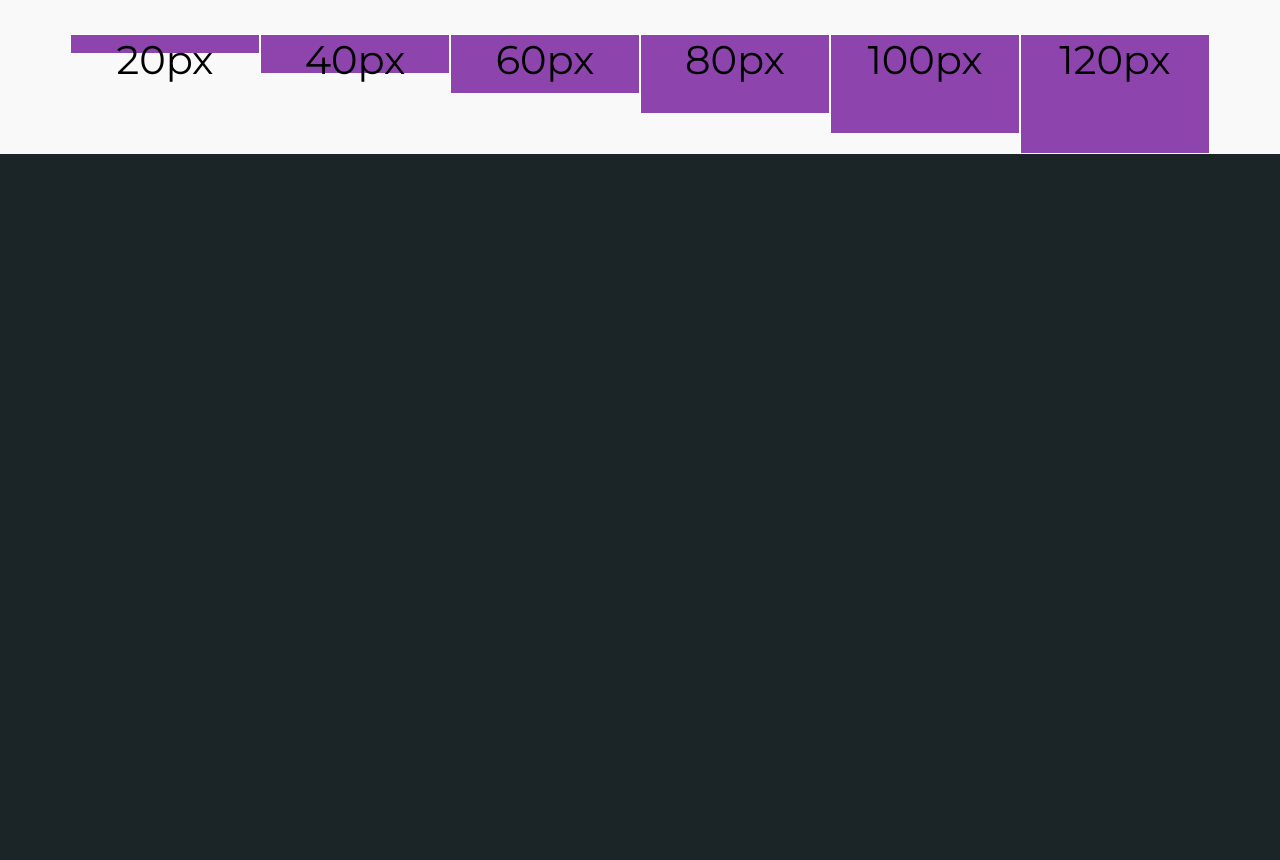
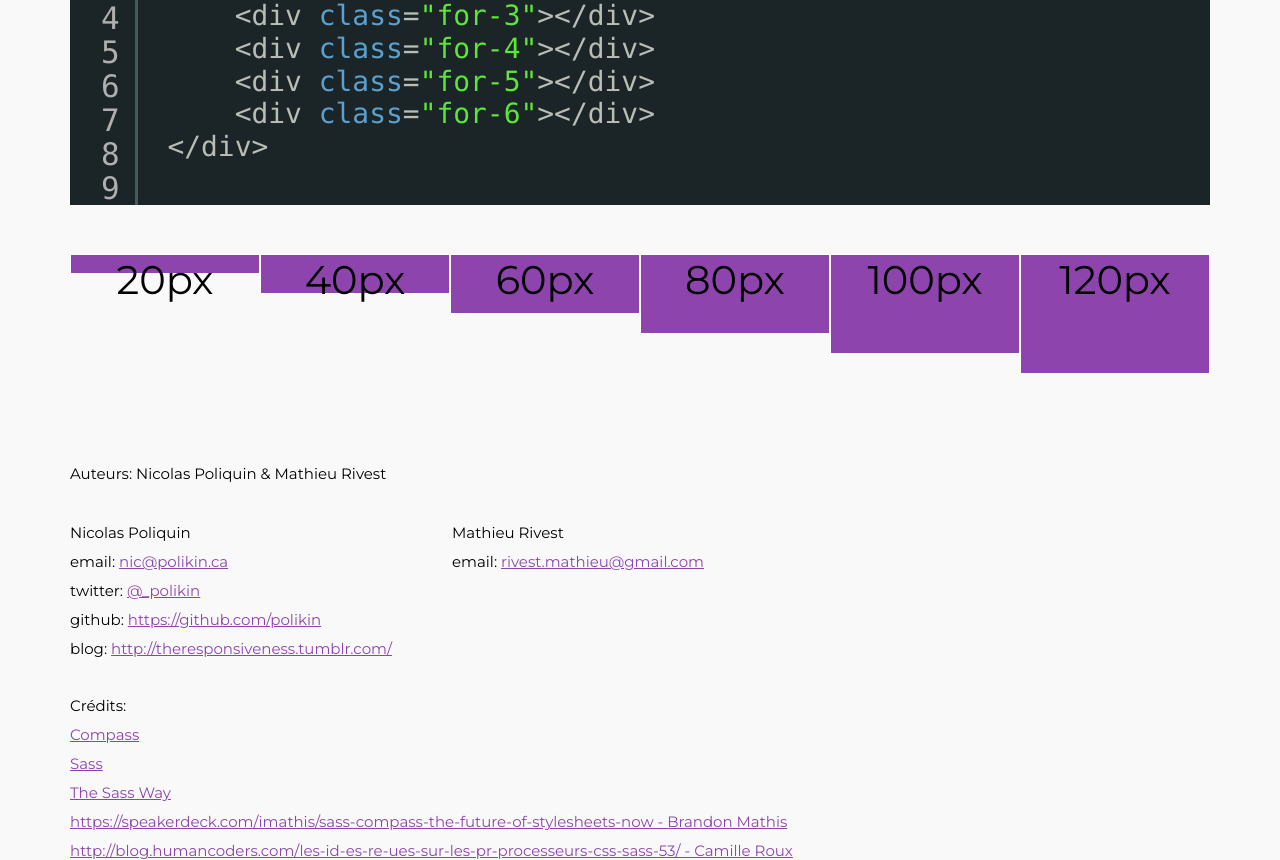
Before and after one commit to polikin/presentation, a PHP site: page / in a window 1280 px wide. Shown: the part 3500-4360 px from the top of the page. Before the commit the page ends 3654 px from the top, so only its background shows below. Run offline with PHP 8.4, Linux system fonts and the light colour scheme.

Commit message:
ajout credit + color manipulation

```diff
--- a/assets/styles/screen.css
+++ b/assets/styles/screen.css
@@ -716,6 +716,24 @@ h3 {
   opacity: 1;
 }
 
+@media -sass-debug-info{filename{font-family:file\:\/\/\/Users\/Locomotive\/Documents\/projets\/polikin\/projects\/presentation\/branches\/sass-compass\/assets\/styles\/src\/_sass-screen\.scss}line{font-family:\00003203}}
+.credits {
+  margin: 90px 0 0 0;
+  font-size: 15px;
+}
+@media -sass-debug-info{filename{font-family:file\:\/\/\/Users\/Locomotive\/Documents\/projets\/polikin\/projects\/presentation\/branches\/sass-compass\/assets\/styles\/src\/_sass-screen\.scss}line{font-family:\00003208}}
+.credits a {
+  color: #8e44ad;
+}
+@media -sass-debug-info{filename{font-family:file\:\/\/\/Users\/Locomotive\/Documents\/projets\/polikin\/projects\/presentation\/branches\/sass-compass\/assets\/styles\/src\/_sass-screen\.scss}line{font-family:\00003210}}
+.credits ul {
+  margin: 30px 60px 0 0;
+}
+@media -sass-debug-info{filename{font-family:file\:\/\/\/Users\/Locomotive\/Documents\/projets\/polikin\/projects\/presentation\/branches\/sass-compass\/assets\/styles\/src\/_sass-screen\.scss}line{font-family:\00003213}}
+.credits ul li {
+  margin: 10px 0 0 0;
+}
+
 /*****************/
 /**
 * @tags: examples
@@ -979,5 +997,28 @@ h3 {
   content: "120px";
 }
 
+/*****************/
+/**
+* @tags: color manipulation
+*/
+@media -sass-debug-info{filename{font-family:file\:\/\/\/Users\/Locomotive\/Documents\/projets\/polikin\/projects\/presentation\/branches\/sass-compass\/assets\/styles\/src\/_examples\.scss}line{font-family:\00003182}}
+.primary-lighten {
+  background: #aef4e6 !important;
+}
+
+@media -sass-debug-info{filename{font-family:file\:\/\/\/Users\/Locomotive\/Documents\/projets\/polikin\/projects\/presentation\/branches\/sass-compass\/assets\/styles\/src\/_examples\.scss}line{font-family:\00003184}}
+.secondary-darken {
+  background: #160a1b !important;
+}
+@media -sass-debug-info{filename{font-family:file\:\/\/\/Users\/Locomotive\/Documents\/projets\/polikin\/projects\/presentation\/branches\/sass-compass\/assets\/styles\/src\/_examples\.scss}line{font-family:\00003187}}
+.secondary-darken code {
+  color: white !important;
+}
+
+@media -sass-debug-info{filename{font-family:file\:\/\/\/Users\/Locomotive\/Documents\/projets\/polikin\/projects\/presentation\/branches\/sass-compass\/assets\/styles\/src\/_examples\.scss}line{font-family:\00003190}}
+.tertiary-complement {
+  background: #db7734 !important;
+}
+
 /* !!!! BACKUP !!!! */
 /* http://codepen.io/polikin_/pen/DbBhf */
--- a/assets/styles/src/_colors.scss
+++ b/assets/styles/src/_colors.scss
@@ -8,7 +8,7 @@ $primary:	#1abc9c; /* turquoise */
 
 $secondary:	#8E44AD; /* emerald */
 
-$tertiaire:	#3498db; /* peter river */
+$tertiary:	#3498db; /* peter river */
 
 $shadow:	#2c3e50; /* midnight blue */
 
--- a/assets/styles/src/_examples.scss
+++ b/assets/styles/src/_examples.scss
@@ -13,7 +13,7 @@
 .transition {
 	@include transition(0.3s);
 
-	&:hover { background: $tertiaire; };
+	&:hover { background: $tertiary; };
 }
 
 .transition-delay {
@@ -48,7 +48,7 @@
 
 .secondary { background: $secondary; }
 
-.tertiaire { background: $tertiaire; }
+.tertiaire { background: $tertiary; }
 
 .image-resize {
 	position:	relative;
@@ -109,7 +109,7 @@
 		background:	$secondary;
 
 		.mon-span {
-			background:	$tertiaire;
+			background:	$tertiary;
 		}
 	}
 }
@@ -139,7 +139,7 @@
 		}
 	}@else {
 		&:before {
-			color:	$tertiaire;
+			color:	$tertiary;
 			content: "$if == false, ce contenu s'affiche";
 		}
 	}
@@ -172,3 +172,19 @@
 		}
 	}
 }
+
+/*****************/
+
+/**
+* @tags: color manipulation
+*/
+
+.primary-lighten { background: lighten($primary, 40) !important; }
+
+.secondary-darken {
+	background : darken($secondary, 40) !important;
+
+	code { color: $white !important; }
+}
+
+.tertiary-complement { background: complement($tertiary) !important; }
--- a/assets/styles/src/_sass-screen.scss
+++ b/assets/styles/src/_sass-screen.scss
@@ -165,7 +165,7 @@ h3 {
 
 		&.secondary { background: $secondary;}
 
-		&.tertiaire { background: $tertiaire;}
+		&.tertiaire { background: $tertiary;}
 
 		code {
 
@@ -199,3 +199,17 @@ h3 {
 		}
 	}
 }
+
+.credits {
+	margin:	90px 0 0 0;
+
+	font-size: 15px;
+
+	a { color: $secondary;}
+
+	ul {
+		margin:	30px 60px 0 0;
+
+		li { margin: 10px 0 0 0;}
+	}
+}
--- a/assets/styles/src/_sass-var.scss
+++ b/assets/styles/src/_sass-var.scss
@@ -73,7 +73,7 @@
 		margin:		0;
 		padding:	0;
 
-		font-family:	$oxygen;
+		font-family:	$montserrat;
 	}
 
 	html {
@@ -196,7 +196,7 @@
 
 @import url(http://fonts.googleapis.com/css?family=Montserrat:400,700);
 
-$oxygen: 'Montserrat', sans-serif;
+$montserrat: 'Montserrat', sans-serif;
 
 /*****************/
 
--- a/assets/templates/home.php
+++ b/assets/templates/home.php
@@ -19,8 +19,23 @@
 		</div>
 
 		<div class="tertiaire">
-			<code>$tertiaire</code>
+			<code>$tertiary</code>
 			<code class="output">#3498db</code>
+		</div>
+
+		<div class="primary-lighten">
+			<code>background: lighten($primary, 40)</code>
+			<code class="output">#AEF4E6</code>
+		</div>
+
+		<div class="secondary-darken">
+			<code>background: darken($secondary, 40)</code>
+			<code class="output">#160A1B</code>
+		</div>
+
+		<div class="tertiary-complement">
+			<code>background: complement($tertiary)</code>
+			<code class="output">#DB7734</code>
 		</div>
 
 		<div class="border-radius">
@@ -140,7 +155,7 @@
 					}
 				}@else {
 					&:before {
-						color:	$tertiaire;
+						color:	$tertiary;
 						content: "$if == false, ce contenu s'affiche";
 					}
 				}
@@ -195,7 +210,7 @@
 
 		<br>
 
-		<div class="for">
+		<div class="for cf">
 			<div class="for-1"></div>
 			<div class="for-2"></div>
 			<div class="for-3"></div>
@@ -205,7 +220,43 @@
 		</div>
 	</div>
 
+	<div class="credits cf">
+		<h4>Auteurs: Nicolas Poliquin &amp; Mathieu Rivest</h4>
+		<ul class="float-left">
+			<li>Nicolas Poliquin</li>
+			<li>email: <a href="mailto:nic@polikin.ca?subject=Questions sur compass/sass">nic@polikin.ca</a></li>
+			<li>twitter: <a href="https://twitter.com/_polikin">@_polikin</a></li>
+			<li>github: <a href="https://github.com/polikin">https://github.com/polikin</a></li>
+			<li>blog: <a href="http://theresponsiveness.tumblr.com/">http://theresponsiveness.tumblr.com/</a></li>
+		</ul>
+
+		<ul class="float-left">
+			<li>Mathieu Rivest</li>
+			<li>email: <a href="mailto:rivest.mathieu@gmail.com?subject=Questions sur compass/sass">rivest.mathieu@gmail.com</a></li>
+			<!-- <li>twitter: <a href="https://twitter.com/_polikin">@_polikin</a></li>
+			<li>github: <a href="https://github.com/polikin">https://github.com/polikin</a></li>
+			<li>blog: <a href="http://theresponsiveness.tumblr.com/">http://theresponsiveness.tumblr.com/</a></li> -->
+		</ul>
+
+
+		<br class="clear">
+		<br><br>
+
+		<h4>Crédits:</h4>
+
+		<ul style="margin:0;">
+			<li><a href="http://compass-style.org/help/">Compass</a></li>
+			<li><a href="http://sass-lang.com/tutorial.html">Sass</a></li>
+			<li><a href="http://thesassway.com/">The Sass Way</a></li>
+			<li><a href="https://speakerdeck.com/imathis/sass-compass-the-future-of-stylesheets-now">https://speakerdeck.com/imathis/sass-compass-the-future-of-stylesheets-now - Brandon Mathis</a></li>
+			<li><a href="http://blog.humancoders.com/les-id-es-re-ues-sur-les-pr-processeurs-css-sass-53/">http://blog.humancoders.com/les-id-es-re-ues-sur-les-pr-processeurs-css-sass-53/ - Camille Roux</a></li>
+		</ul>
+
+
+	</div>
+
 </div>
+
 
 <script type="text/javascript">
 	$(document).ready(function() {
--- a/assets/templates/inc.footer.php
+++ b/assets/templates/inc.footer.php
@@ -10,6 +10,10 @@
 
 	<script type="text/javascript">
 		SyntaxHighlighter.all()
+
+		$(document).ready(function() {
+			$('a[href^="http://"], a[href^="https://"]').attr('target','_blank');
+		});
 	</script>
 
 	</body>
```
Also changed, not shown: assets/styles/screen-codepen.css (+18 -0 lines).
